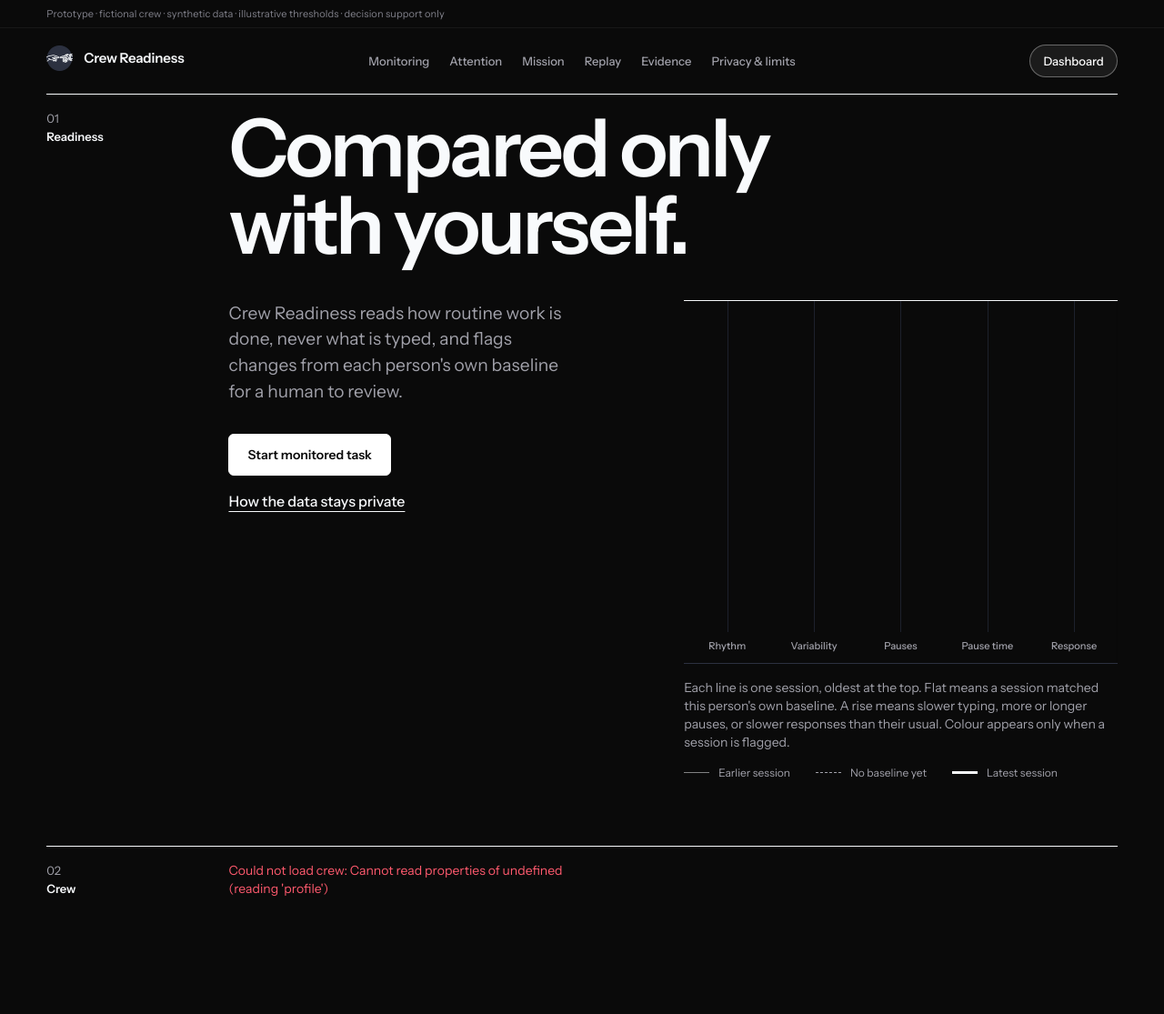
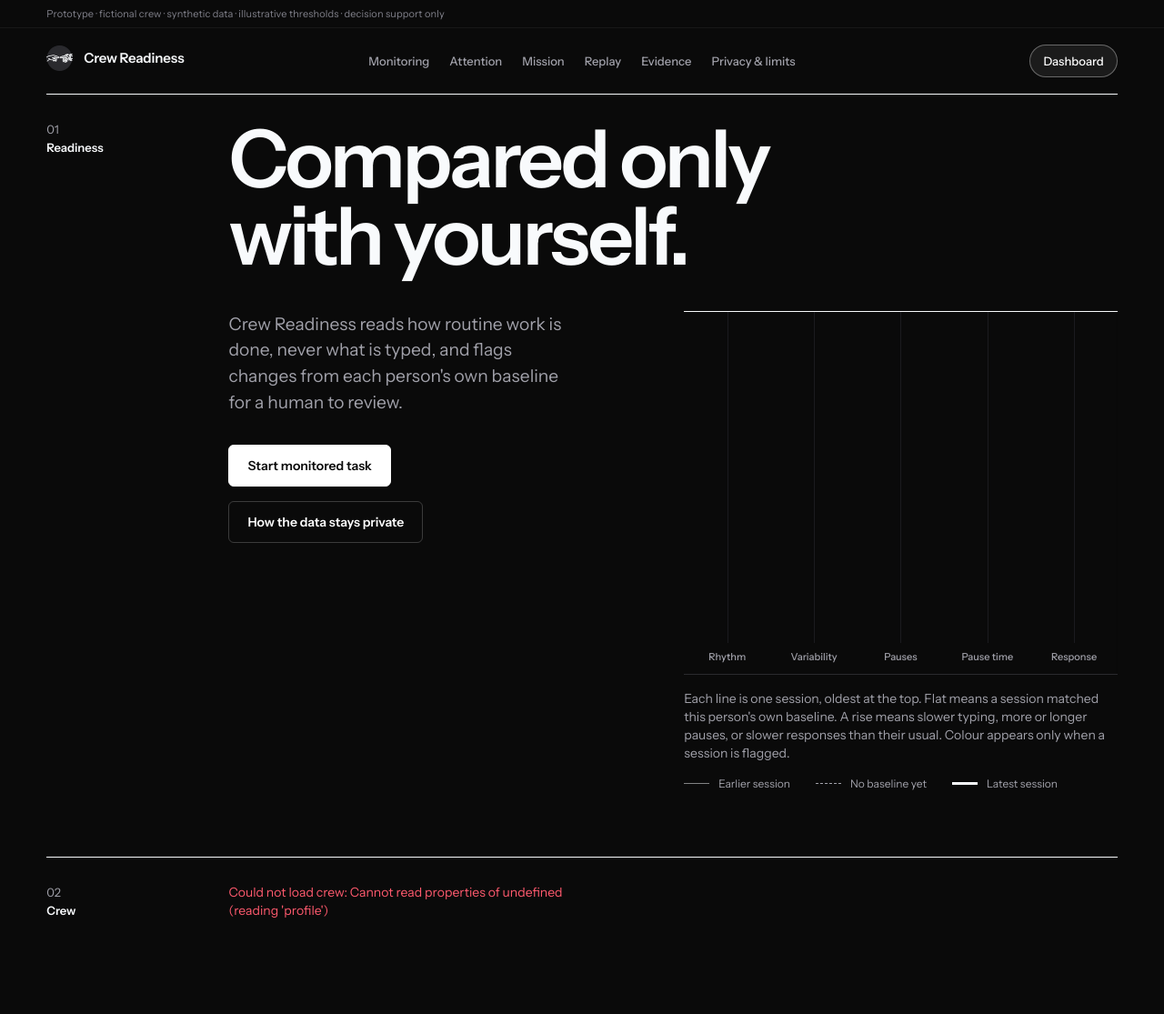
Before and after one commit to Davuddevelop/Crew-Readiness, a Flask app: page /dashboard in a window 1280 px wide. Shown: the whole page at 91% size. Before the commit the page ends 985 px from the top, so only its background shows below. Run offline with Flask 3, Linux system fonts and the light colour scheme; data that the repository does not hold is empty.

Commit message:
Other pages: neutral rules, title spacing, ghost secondary action, soft boxes, phone tables as labelled cards
Rules, surfaces and the logo disc move from cold blue-grey to neutral to match the #0A0A0A ground.
Page titles get breathing room under the section rule. The dashboard's secondary action is a ghost
button like the landing page. The attention reaction box and the builder notes box get the 6px
radius and soft border. On phones every table row becomes a labelled card (js/tables.js adds the
column names, including to rows rendered by JavaScript) instead of a clipped scrolling table: the
Mission table was cut off mid-column. Form controls are 17px on phones so a crew name no longer
truncates. Logo, favicon and share card regenerated. Styling only: no page content or logic changed.

Co-Authored-By: Claude Sonnet 5.5 <noreply@anthropic.com>
Claude-Session: https://claude.ai/code/session_01R4ChaFD5FHTAXhrvoi87HX

```diff
--- a/app/static/css/style.css
+++ b/app/static/css/style.css
@@ -29,9 +29,9 @@
   --ink: #F8FAFC;
   --muted: #A1A1AA;        /* 7.9:1 on --bg */
   --rule: #F8FAFC;         /* structural rules: crisp, full ink */
-  --line: #2C3140;         /* row separators */
-  --line-faint: #1D212C;   /* decorative only (art guides) */
-  --surface: #16181F;      /* raised surfaces (chart tooltip) */
+  --line: #2A2A2E;         /* row separators */
+  --line-faint: #1B1B1F;   /* decorative only (art guides) */
+  --surface: #141416;      /* raised surfaces (chart tooltip) */
 
   /* colour roles: a theme changes these values only. CSS and JS read the roles, never hexes */
   --accent: #F8FAFC;       /* interactive: monochrome on purpose */
@@ -90,7 +90,7 @@ code { font-family: var(--mono); font-size: .92em; }
 }
 
 /* a section: crisp rule on top, name on the left, content on the right */
-.section { border-top: 1px solid var(--rule); padding: 16px 0 72px; }
+.section { border-top: 1px solid var(--rule); padding: 28px 0 72px; }
 .section .label { font-size: 13px; line-height: 20px; font-weight: 600; }
 .section .label .idx { display: block; color: var(--muted); font-weight: 400; }
 .section.tight { padding-bottom: 40px; }
@@ -139,7 +139,7 @@ h3.cap { font-size: 13px; line-height: 20px; font-weight: 600; color: var(--mute
 }
 
 .container { padding-bottom: 32px; }
-.pagehead { border-top: 1px solid var(--rule); padding: 16px 0 56px; }
+.pagehead { border-top: 1px solid var(--rule); padding: 28px 0 56px; }
 .pagehead .label { font-size: 13px; line-height: 20px; font-weight: 600; }
 .pagehead .title { margin-bottom: 20px; }
 .pagehead .lede { max-width: 52ch; }
@@ -188,7 +188,19 @@ table.evidence th {
 table.evidence td { padding: 14px 24px 14px 0; border-bottom: 1px solid var(--line); vertical-align: top; }
 table.evidence td.num { font-size: 15px; }
 .critical-row td:first-child { font-weight: 700; }
-@media (max-width: 860px) { table.evidence { min-width: 560px; } table.evidence th:first-child, table.evidence td:first-child { min-width: 180px; } }
+/* phones: each row becomes a labelled card instead of a clipped, scrolling table (labels come from js/tables.js) */
+@media (max-width: 860px) {
+  table.evidence, table.evidence tbody, table.evidence tr { display: block; }
+  table.evidence thead { display: none; }
+  table.evidence tr { padding: 14px 0; border-bottom: 1px solid var(--line); }
+  table.evidence td { display: flex; justify-content: space-between; align-items: baseline; gap: 16px; padding: 3px 0; border: 0; text-align: right; }
+  table.evidence td::before { content: attr(data-label); flex: none; text-align: left; font-size: 12px; line-height: 20px; color: var(--muted); }
+  table.evidence td:first-child { justify-content: flex-start; text-align: left; font-weight: 600; padding-bottom: 6px; }
+  table.evidence td:first-child::before { content: none; }
+  table.evidence td.small, table.evidence td[colspan] { display: block; text-align: left; }
+  table.evidence td.small::before { display: block; margin-bottom: 2px; }
+  select, input[type="text"] { font-size: 17px; }
+}
 .reasons { list-style: none; padding: 0; margin: 0; max-width: 62ch; }
 .reasons li { padding: 12px 0; border-bottom: 1px solid var(--line); }
 .consent ul { list-style: none; padding: 0; margin: 0; }
@@ -270,12 +282,12 @@ table.evidence td.num { font-size: 15px; }
 /* ---------- mission + attention ---------- */
 .tminus { font-size: clamp(32px, 5vw, 64px); line-height: 1; font-weight: 700; letter-spacing: -0.04em; color: var(--checkin); }
 .rt-stage {
-  margin: 24px 0; height: 240px; border: 1px solid var(--ink); background: transparent; color: var(--muted);
+  margin: 24px 0; height: 240px; border: 1px solid rgba(255, 255, 255, 0.2); border-radius: 6px; background: transparent; color: var(--muted);
   display: flex; align-items: center; justify-content: flex-start; text-align: left; padding: 24px; user-select: none; cursor: pointer;
 }
 .rt-stage.rt-go { background: var(--signal); border-color: var(--signal); color: var(--bg); }
 .rt-stage.rt-todo { border-style: dashed; }
-.todo-box { border: 1px dashed var(--line); padding: 20px 24px; }
+.todo-box { border: 1px dashed var(--line); border-radius: 6px; padding: 20px 24px; }
 
 /* ---------- dev aid: add ?grid to any URL to see the 12 columns ---------- */
 .gridviz { position: fixed; inset: 0; pointer-events: none; z-index: 9999; }
--- /dev/null
+++ b/app/static/js/tables.js
@@ -0,0 +1,16 @@
+/**
+ * Gives every table cell its column name (data-label), so that on a phone CSS can show each row as a labelled card
+ * instead of a clipped, horizontally scrolling table. Some tables are filled by JavaScript after load, so it re-applies
+ * whenever a table body changes. It only adds attributes; it never reads or changes the data.
+ */
+function label(table) {
+  const heads = [...table.querySelectorAll("thead th")].map((th) => th.textContent.trim());
+  table.querySelectorAll("tbody tr").forEach((tr) => {
+    [...tr.children].forEach((td, i) => { if (heads[i] && td.getAttribute("data-label") !== heads[i]) td.setAttribute("data-label", heads[i]); });
+  });
+}
+document.querySelectorAll("table.evidence").forEach((table) => {
+  label(table);
+  const body = table.querySelector("tbody");
+  if (body) new MutationObserver(() => label(table)).observe(body, { childList: true });
+});
--- a/app/templates/base.html
+++ b/app/templates/base.html
@@ -46,6 +46,7 @@
   </main>
   {% endblock %}
   <script type="module" src="{{ url_for('static', filename='js/grid.js') }}"></script>
+  <script type="module" src="{{ url_for('static', filename='js/tables.js') }}"></script>
   {% block scripts %}{% endblock %}
 </body>
 </html>
--- a/app/templates/dashboard.html
+++ b/app/templates/dashboard.html
@@ -17,7 +17,7 @@
           <p class="lede">Crew Readiness reads how routine work is done, never what is typed, and flags changes from each person's own baseline for a human to review.</p>
           <div class="actions">
             <a class="btn" href="{{ url_for('views.monitor') }}">Start monitored task</a>
-            <a class="link" href="{{ url_for('views.about') }}">How the data stays private</a>
+            <a class="btn btn-ghost" href="{{ url_for('views.about') }}">How the data stays private</a>
           </div>
         </div>
 
--- a/scripts/assets/make_brand_assets.py
+++ b/scripts/assets/make_brand_assets.py
@@ -19,7 +19,7 @@ from PIL import Image
 
 KEY_LOW, KEY_SPAN = 6, 14      # background-distance below KEY_LOW is fully transparent; opaque by KEY_LOW + KEY_SPAN
 # Our palette (app/static/css/style.css :root): the disc becomes --line, the strokes become --ink.
-DISC, INK = np.array([0x2C, 0x31, 0x40], np.float32), np.array([0xF8, 0xFA, 0xFC], np.float32)
+DISC, INK = np.array([0x2A, 0x2A, 0x2E], np.float32), np.array([0xF8, 0xFA, 0xFC], np.float32)
 SRC_DISC_LUM, SRC_INK_LUM = 43.0, 235.0
 MARK_H, MARK_BOLD = 56, 3     # nav mark height in pixels (2x of 28 CSS px); stroke thickening in source pixels
 
--- a/scripts/assets/share-card.html
+++ b/scripts/assets/share-card.html
@@ -1,12 +1,12 @@
 <!doctype html>
 <html><head><meta charset="utf-8"><style>
 @font-face { font-family: Instrument; src: url("../../app/static/fonts/instrument-sans-latin-wght-normal.woff2") format("woff2-variations"); font-weight: 400 700; }
-html, body { margin: 0; width: 1200px; height: 630px; background: #090A0F; color: #F8FAFC; font-family: Instrument, sans-serif; }
+html, body { margin: 0; width: 1200px; height: 630px; background: #0A0A0A; color: #F8FAFC; font-family: Instrument, sans-serif; }
 .card { box-sizing: border-box; width: 1200px; height: 630px; padding: 72px 80px; display: grid; grid-template-columns: 380px 1fr; gap: 64px; align-items: center; }
 img { width: 380px; height: auto; display: block; }
 h1 { margin: 0 0 20px; font-size: 84px; line-height: .95; letter-spacing: -.045em; font-weight: 600; }
-p.t { margin: 0 0 36px; font-size: 32px; line-height: 40px; color: #9AA0AA; }
-p.f { margin: 0; font-size: 20px; line-height: 28px; color: #9AA0AA; border-top: 1px solid #2C3140; padding-top: 20px; }
+p.t { margin: 0 0 36px; font-size: 32px; line-height: 40px; color: #A1A1AA; }
+p.f { margin: 0; font-size: 20px; line-height: 28px; color: #A1A1AA; border-top: 1px solid #2A2A2E; padding-top: 20px; }
 </style></head><body><div class="card">
 <img src="../../app/static/img/logo.webp" alt="">
 <div><h1>Crew Readiness</h1><p class="t">A second look before docking.</p>
```
Also changed, not shown: app/static/img/favicon.png, app/static/img/logo-mark.webp, app/static/img/logo.webp, app/static/img/share-card.png.
